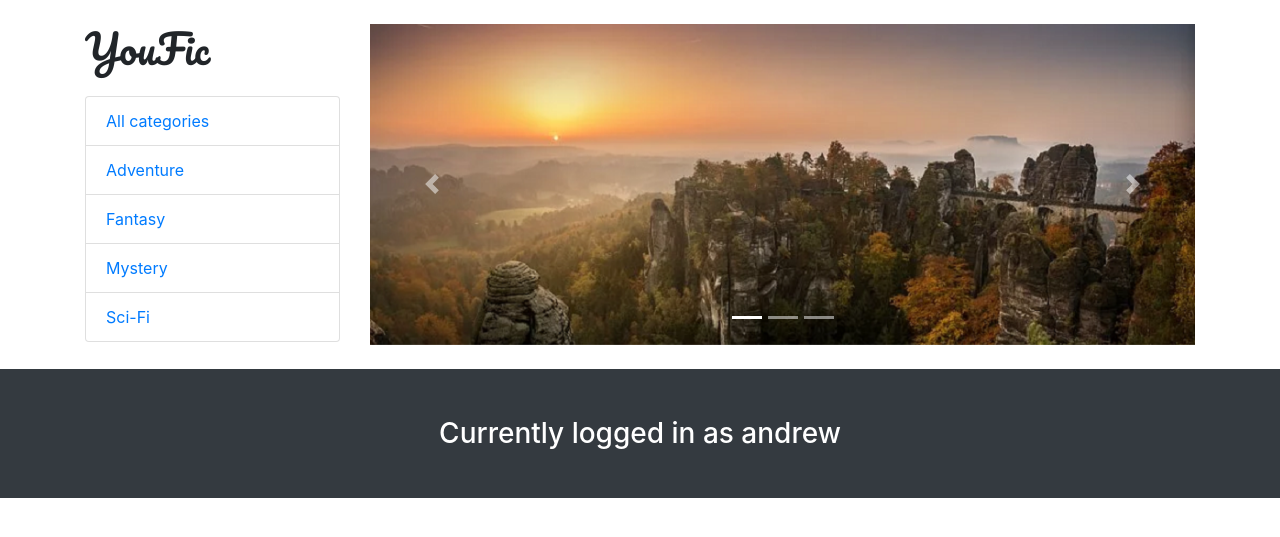
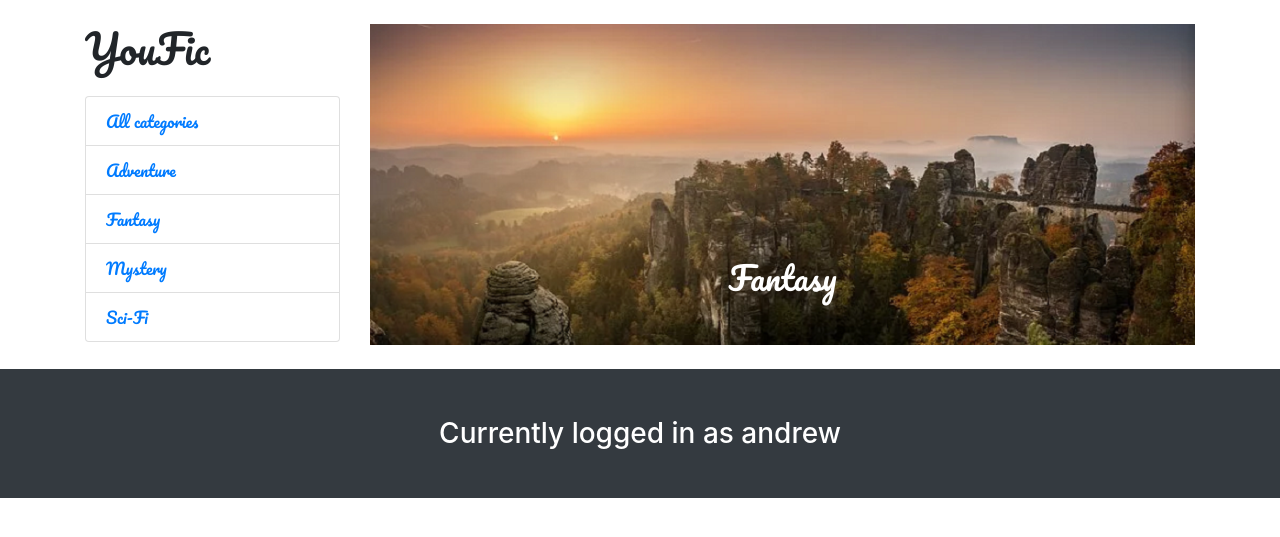
Before and after one commit to andrewdempsey2018/youfic, a Django app: page /accounts/profile/ in a window 1280 px wide. Shown: the part 56-593 px from the top of the page. Run offline with Django 3.2, Linux system fonts and the light colour scheme; a user stored in the database is signed in; data comes from the database, SQL or seed files in the repository; both versions use the stored data as it was after the commit; some libraries are stand-ins or nearby versions.

Commit message:
Additions to readme

```diff
--- a/templates/base.html
+++ b/templates/base.html
@@ -79,11 +79,11 @@
 
         <h1 class="my-4 main_title_text">YouFic</h1>
         <div class="list-group">
-          <a href="{% url 'index' %}" class="list-group-item">All categories</a>
-          <a href="{% url 'adventure' %}" class="list-group-item">Adventure</a>
-          <a href="{% url 'fantasy' %}" class="list-group-item">Fantasy</a>
-          <a href="{% url 'mystery' %}" class="list-group-item">Mystery</a>
-          <a href="{% url 'scifi' %}" class="list-group-item">Sci-Fi</a>
+          <a href="{% url 'index' %}" class="list-group-item main_title_text">All categories</a>
+          <a href="{% url 'adventure' %}" class="list-group-item main_title_text">Adventure</a>
+          <a href="{% url 'fantasy' %}" class="list-group-item main_title_text">Fantasy</a>
+          <a href="{% url 'mystery' %}" class="list-group-item main_title_text">Mystery</a>
+          <a href="{% url 'scifi' %}" class="list-group-item main_title_text">Sci-Fi</a>
         </div>
 
       </div>
@@ -93,34 +93,33 @@
       <div class="col-lg-9">
 
         {% block carousel %}
-        <div id="carouselExampleIndicators" class="carousel slide my-4" data-ride="carousel">
-          <ol class="carousel-indicators">
-            <li data-target="#carouselExampleIndicators" data-slide-to="0" class="active"></li>
-            <li data-target="#carouselExampleIndicators" data-slide-to="1"></li>
-            <li data-target="#carouselExampleIndicators" data-slide-to="2"></li>
-          </ol>
+        <div id="carouselExampleIndicators" class="carousel-fade slide my-4" data-ride="carousel">
           <div class="carousel-inner" role="listbox">
             <div class="carousel-item active">
               <img class="d-block img-fluid" src="{% static "images/fantasyBig.png" %}" alt="First slide">
+              <div class="carousel-caption d-none d-md-block">
+                <h2 class="main_title_text">Fantasy</h2>
+              </div>
             </div>
             <div class="carousel-item">
               <img class="d-block img-fluid" src="{% static "images/scifiBig.png" %}" alt="Second slide">
+              <div class="carousel-caption d-none d-md-block">
+                <h2 class="main_title_text">Sci-Fi</h2>
+              </div>
             </div>
             <div class="carousel-item">
               <img class="d-block img-fluid" src="{% static "images/adventureBig.png" %}" alt="Third slide">
+              <div class="carousel-caption d-none d-md-block">
+                <h2 class="main_title_text">Adventure</h2>
+              </div>
             </div>
             <div class="carousel-item">
               <img class="d-block img-fluid" src="{% static "images/mysteryBig.png" %}" alt="Fourth slide">
+              <div class="carousel-caption d-none d-md-block">
+                <h2 class="main_title_text">Mystery</h2>
+              </div>
             </div>
           </div>
-          <a class="carousel-control-prev" href="#carouselExampleIndicators" role="button" data-slide="prev">
-            <span class="carousel-control-prev-icon" aria-hidden="true"></span>
-            <span class="sr-only">Previous</span>
-          </a>
-          <a class="carousel-control-next" href="#carouselExampleIndicators" role="button" data-slide="next">
-            <span class="carousel-control-next-icon" aria-hidden="true"></span>
-            <span class="sr-only">Next</span>
-          </a>
         </div>
         {% endblock %}
 
```
Also changed, not shown: youfic/settings.py (+4 -4 lines), README.md, db.sqlite3.
